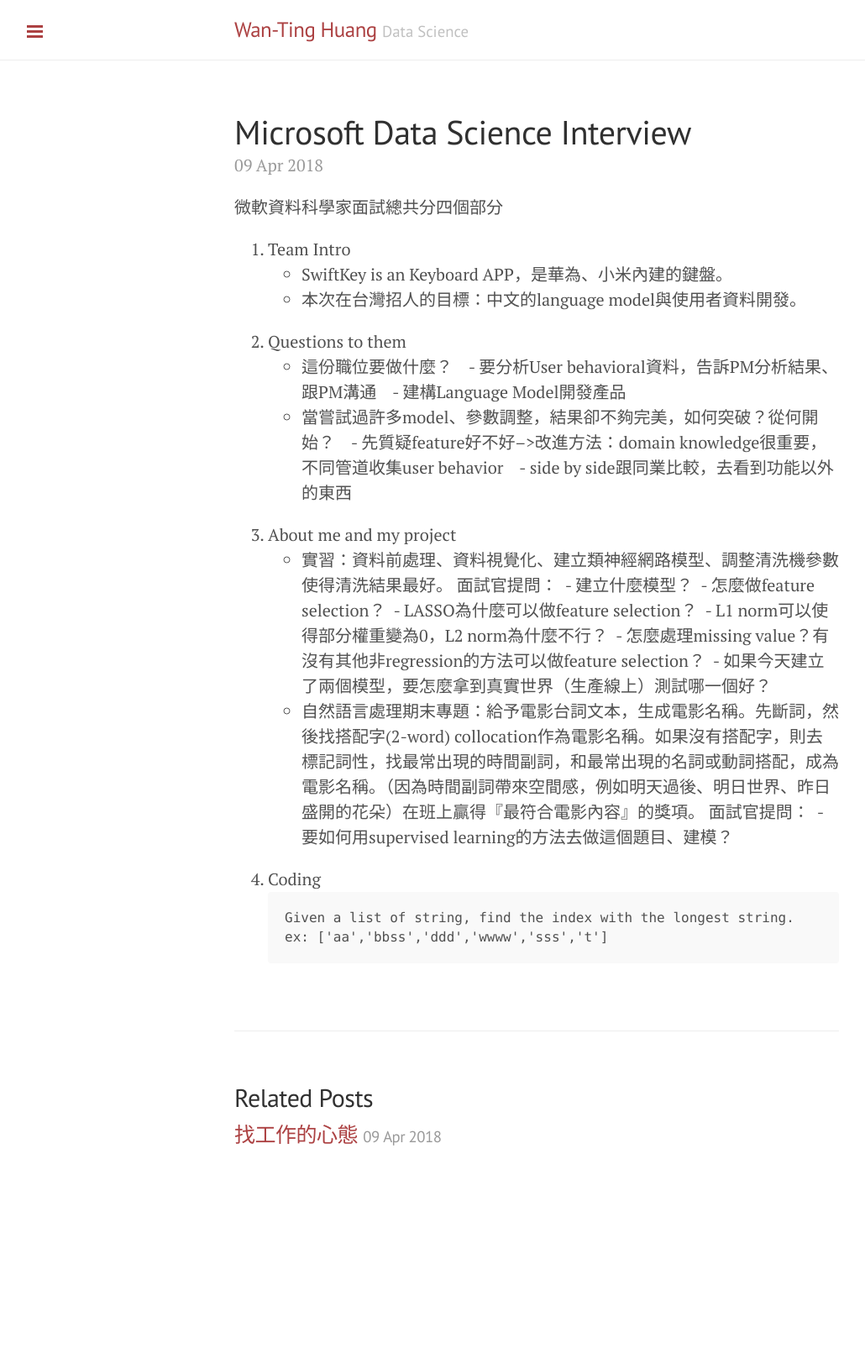
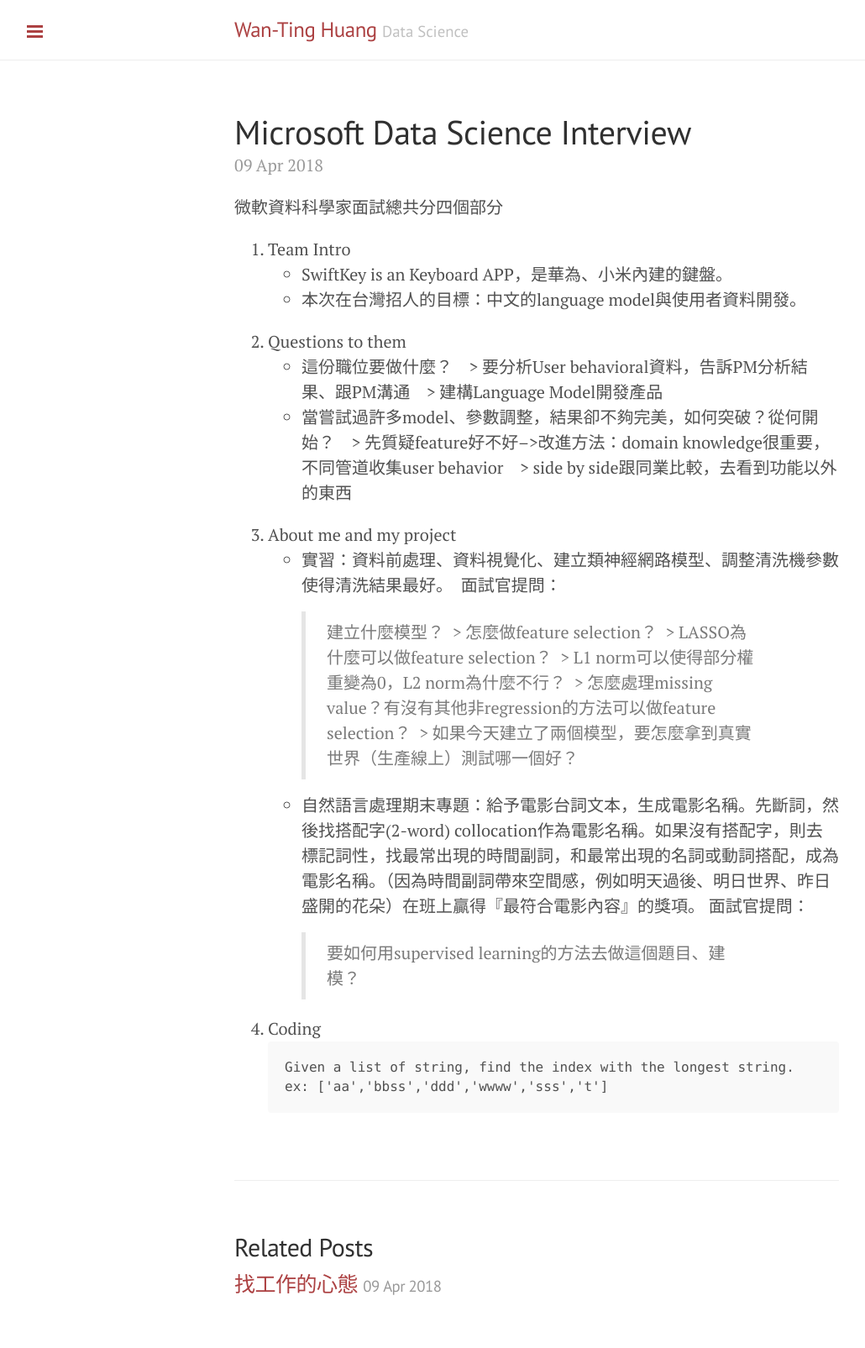
Before and after one commit to wantinghuang/wantinghuang.github.io, a Jekyll site: the page built from _posts/2018-04-09-MS-interview.md, in a window 1280 px wide. Shown: the whole page at 84% size, without its empty margins (1-1031 px from the left). Built offline with Jekyll 4.4.1, drawn with Linux system fonts in a browser that asks for light colours; before the commit the page ends 1427 px from its top, so only the background shows below that.

````diff
--- a/_posts/2018-04-09-MS-interview.md
+++ b/_posts/2018-04-09-MS-interview.md
@@ -9,24 +9,24 @@ title: Microsoft Data Science Interview
 
 2. Questions to them
 * 這份職位要做什麼？
-    - 要分析User behavioral資料，告訴PM分析結果、跟PM溝通
-    - 建構Language Model開發產品
+    > 要分析User behavioral資料，告訴PM分析結果、跟PM溝通
+    > 建構Language Model開發產品
 * 當嘗試過許多model、參數調整，結果卻不夠完美，如何突破？從何開始？
-    - 先質疑feature好不好-->改進方法：domain knowledge很重要，不同管道收集user behavior
-    - side by side跟同業比較，去看到功能以外的東西
+    > 先質疑feature好不好-->改進方法：domain knowledge很重要，不同管道收集user behavior
+    > side by side跟同業比較，去看到功能以外的東西
 
 3. About me and my project
 * 實習：資料前處理、資料視覺化、建立類神經網路模型、調整清洗機參數使得清洗結果最好。
-  面試官提問：
-  - 建立什麼模型？
-  - 怎麼做feature selection？
-  - LASSO為什麼可以做feature selection？
-  - L1 norm可以使得部分權重變為0，L2 norm為什麼不行？
-  - 怎麼處理missing value？有沒有其他非regression的方法可以做feature selection？
-  - 如果今天建立了兩個模型，要怎麼拿到真實世界（生產線上）測試哪一個好？
+  面試官提問：
+  > 建立什麼模型？
+  > 怎麼做feature selection？
+  > LASSO為什麼可以做feature selection？
+  > L1 norm可以使得部分權重變為0，L2 norm為什麼不行？
+  > 怎麼處理missing value？有沒有其他非regression的方法可以做feature selection？
+  > 如果今天建立了兩個模型，要怎麼拿到真實世界（生產線上）測試哪一個好？
 * 自然語言處理期末專題：給予電影台詞文本，生成電影名稱。先斷詞，然後找搭配字(2-word) collocation作為電影名稱。如果沒有搭配字，則去標記詞性，找最常出現的時間副詞，和最常出現的名詞或動詞搭配，成為電影名稱。（因為時間副詞帶來空間感，例如明天過後、明日世界、昨日盛開的花朵）在班上贏得『最符合電影內容』的獎項。
   面試官提問：
-  - 要如何用supervised learning的方法去做這個題目、建模？
+  > 要如何用supervised learning的方法去做這個題目、建模？
 
 4. Coding
 ```
````
